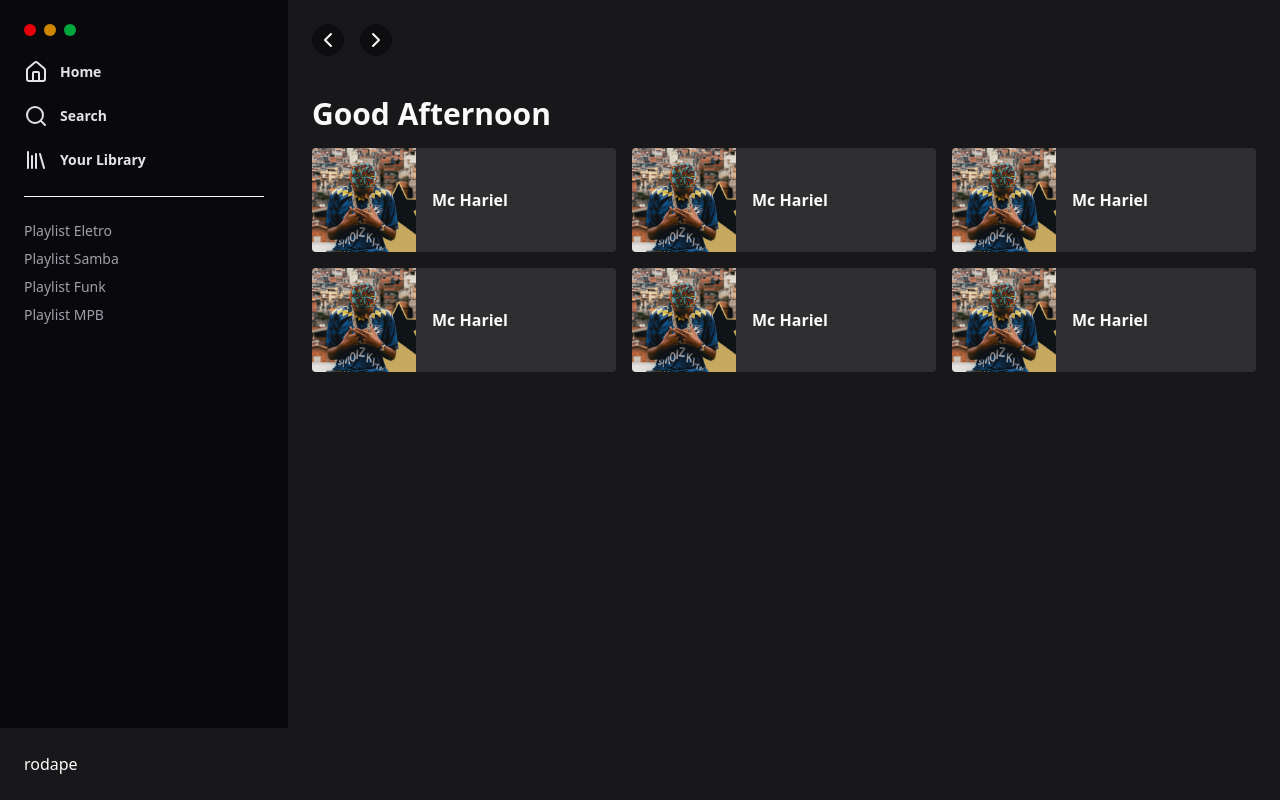
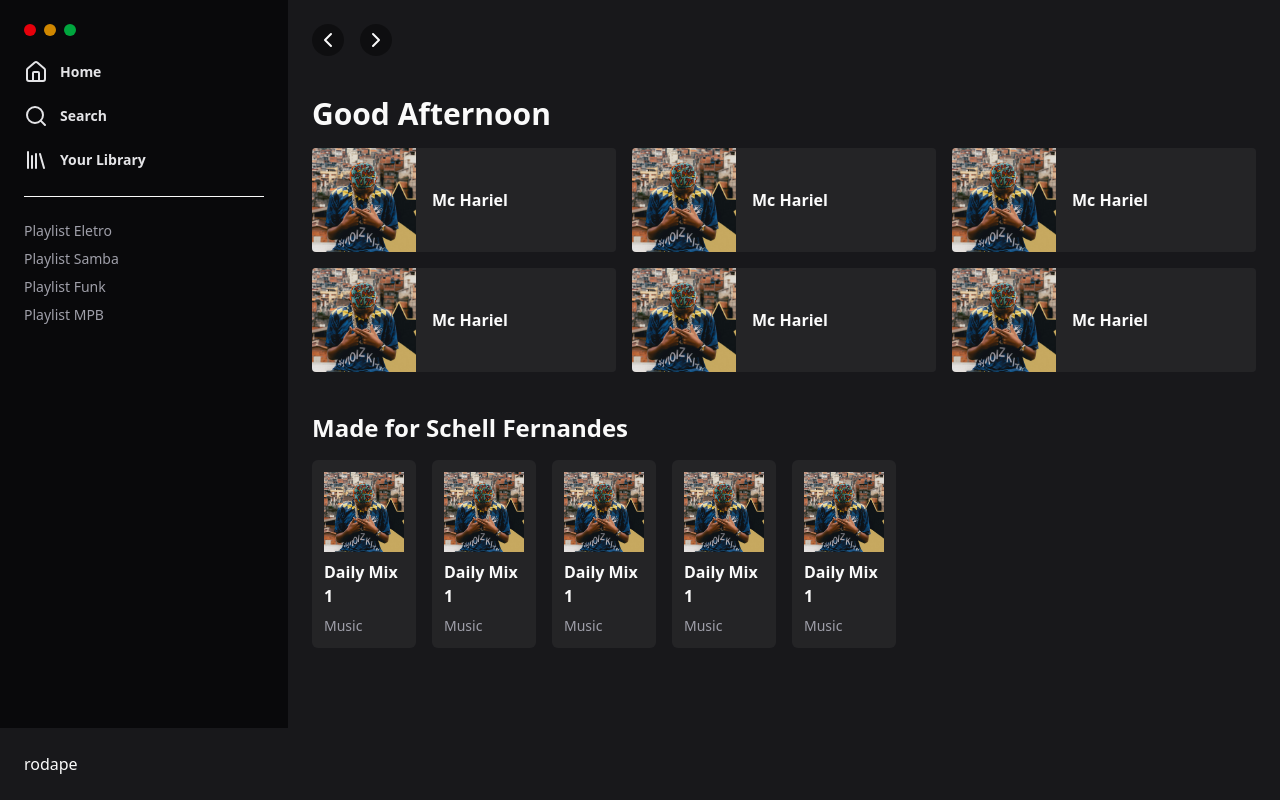
Before and after one commit to MariaLuizaVicentini/tailwindcss-spotfy, a Next.js app: page / in a window 1280 px wide. Built offline with nearby package versions, Linux system fonts and the light colour scheme.

Commit message:
feat: style Secao made for schell

```diff
--- a/src/app/page.tsx
+++ b/src/app/page.tsx
@@ -1,4 +1,5 @@
 import { Home as HomeIcon, Search, Library, ChevronLeft, ChevronRight, Play } from "lucide-react";
+import Image from "next/image";
 
 export default function Home() {
   return (
@@ -48,50 +49,81 @@ export default function Home() {
           <h1 className="font-semibold text-3xl mt-10">Good Afternoon</h1>
 
           <div className="grid grid-cols-3 gap-4 mt-4">
-            <a className="bg-white/10 group group rounded flex items-center gap-4 overflow-hidden hover:bg-white/20 group transition-colors">
-              <img src="/album-hari-1.jpg" width={104} height={104} alt="Capa do album McHariel" />
+            <a className="bg-white/5 group rounded flex items-center gap-4 overflow-hidden hover:bg-white/10 group transition-colors">
+              <Image src="/album-hari-1.jpg" width={104} height={104} alt="Capa do album McHariel" />
               <strong>Mc Hariel</strong>
               <button className="w-12 h-12 flex items-center justify-center pl-1 rounded-full bg-green-400 text-black ml-auto mr-8 invisible group-hover:visible">
                 <Play/>
               </button>
             </a>
-            <a className="bg-white/10 group rounded flex items-center gap-4 overflow-hidden hover:bg-white/20 group transition-colors">
-              <img src="/album-hari-1.jpg" width={104} height={104} alt="Capa do album McHariel" />
+            <a className="bg-white/5 group rounded flex items-center gap-4 overflow-hidden hover:bg-white/10 group transition-colors">
+              <Image src="/album-hari-1.jpg" width={104} height={104} alt="Capa do album McHariel" />
               <strong>Mc Hariel</strong>
               <button className="w-12 h-12 flex items-center justify-center pl-1 rounded-full bg-green-400 text-black ml-auto mr-8 invisible group-hover:visible">
                 <Play/>
               </button>
 
             </a>
-            <a className="bg-white/10 group rounded flex items-center gap-4 overflow-hidden hover:bg-white/20 group transition-colors">
-              <img src="/album-hari-1.jpg" width={104} height={104} alt="Capa do album McHariel" />
+            <a className="bg-white/5 group rounded flex items-center gap-4 overflow-hidden hover:bg-white/10 group transition-colors">
+              <Image src="/album-hari-1.jpg" width={104} height={104} alt="Capa do album McHariel" />
               <strong>Mc Hariel</strong>
               <button className="w-12 h-12 flex items-center justify-center pl-1 rounded-full bg-green-400 text-black ml-auto mr-8 invisible group-hover:visible">
                 <Play/>
               </button>
             </a>
-            <a className="bg-white/10 group rounded flex items-center gap-4 overflow-hidden hover:bg-white/20 group transition-colors">
-              <img src="/album-hari-1.jpg" width={104} height={104} alt="Capa do album McHariel" />
+            <a className="bg-white/5 group rounded flex items-center gap-4 overflow-hidden hover:bg-white/10 group transition-colors">
+              <Image src="/album-hari-1.jpg" width={104} height={104} alt="Capa do album McHariel" />
               <strong>Mc Hariel</strong>
               <button className="w-12 h-12 flex items-center justify-center pl-1 rounded-full bg-green-400 text-black ml-auto mr-8 invisible group-hover:visible">
                 <Play/>
               </button>
             </a>
-            <a className="bg-white/10 group rounded flex items-center gap-4 overflow-hidden hover:bg-white/20 group transition-colors">
-              <img src="/album-hari-1.jpg" width={104} height={104} alt="Capa do album McHariel" />
+            <a className="bg-white/5 group rounded flex items-center gap-4 overflow-hidden hover:bg-white/10 group transition-colors">
+              <Image src="/album-hari-1.jpg" width={104} height={104} alt="Capa do album McHariel" />
               <strong>Mc Hariel</strong>
               <button className="w-12 h-12 flex items-center justify-center pl-1 rounded-full bg-green-400 text-black ml-auto mr-8 invisible group-hover:visible">
                 <Play/>
               </button>
             </a>
-            <a className="bg-white/10 group rounded flex items-center gap-4 overflow-hidden hover:bg-white/20 group transition-colors">
-              <img src="/album-hari-1.jpg" width={104} height={104} alt="Capa do album McHariel" />
+            <a className="bg-white/5 group rounded flex items-center gap-4 overflow-hidden hover:bg-white/10 group transition-colors">
+              <Image src="/album-hari-1.jpg" width={104} height={104} alt="Capa do album McHariel" />
               <strong>Mc Hariel</strong>
               <button className="w-12 h-12 flex items-center justify-center pl-1 rounded-full bg-green-400 text-black ml-auto mr-8 invisible group-hover:visible">
                 <Play/>
               </button>
             </a>
           </div>
+
+          <h2 className="font-semibold text-2xl mt-10">Made for Schell Fernandes</h2>
+
+          <div className=" grid grid-cols-8 gap-4 mt-4">
+            <a className="bg-white/5 p-3 rounded-md hover:bg-white/10 flex flex-col gap-2">
+              <Image className="w-full" src="/album-hari-1.jpg" width={104} height={104} alt="Capa do album McHariel" />
+              <strong className="font-semibold">Daily Mix 1</strong>
+              <span className="text-sm text-zinc-400">Music</span>
+            </a>
+            <a className="bg-white/5 p-3 rounded-md hover:bg-white/10 flex flex-col gap-2">
+              <Image className="w-full" src="/album-hari-1.jpg" width={104} height={104} alt="Capa do album McHariel" />
+              <strong className="font-semibold">Daily Mix 1</strong>
+              <span className="text-sm text-zinc-400">Music</span>
+            </a>
+            <a className="bg-white/5 p-3 rounded-md hover:bg-white/10 flex flex-col gap-2">
+              <Image className="w-full" src="/album-hari-1.jpg" width={104} height={104} alt="Capa do album McHariel" />
+              <strong className="font-semibold">Daily Mix 1</strong>
+              <span className="text-sm text-zinc-400">Music</span>
+            </a>
+            <a className="bg-white/5 p-3 rounded-md hover:bg-white/10 flex flex-col gap-2">
+              <Image className="w-full" src="/album-hari-1.jpg" width={104} height={104} alt="Capa do album McHariel" />
+              <strong className="font-semibold">Daily Mix 1</strong>
+              <span className="text-sm text-zinc-400">Music</span>
+            </a>
+            <a className="bg-white/5 p-3 rounded-md hover:bg-white/10 flex flex-col gap-2">
+              <Image className="w-full" src="/album-hari-1.jpg" width={104} height={104} alt="Capa do album McHariel" />
+              <strong className="font-semibold">Daily Mix 1</strong>
+              <span className="text-sm text-zinc-400">Music</span>
+            </a>
+          </div>
+
         </main>
       </div>
 
```
